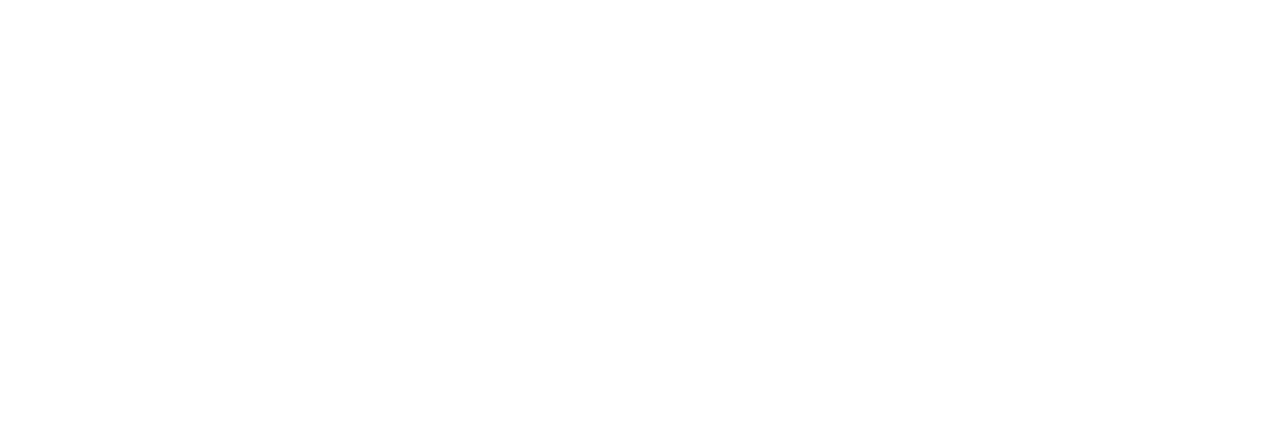
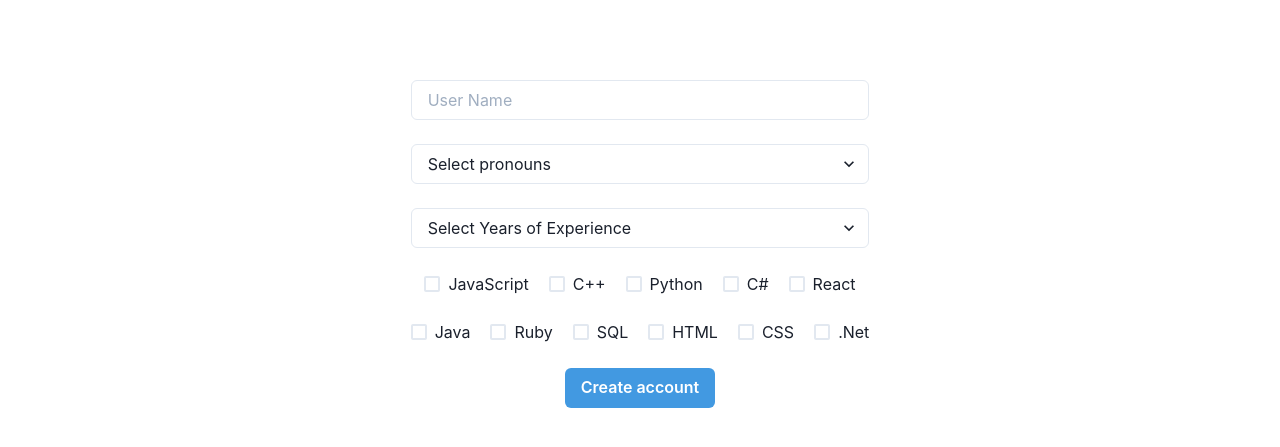
Before and after one commit to code-pals/code.pals-fe, a React app: page /createprofile in a window 1280 px wide. Shown: the part 225-672 px from the top of the page. Built offline with nearby package versions, Linux system fonts and the light colour scheme; no server answers.

Commit message:
created create profile page

```diff
--- a/src/App.jsx
+++ b/src/App.jsx
@@ -16,6 +16,7 @@
 import Header from './components/Header/Header.jsx';
 import OauthReturn from './views/OauthReturn/OauthReturn.jsx';
 import { UserProvider } from './context/UserContext.js';
+import CreateProfile from './views/Profile/CreateProfile.jsx';
 //import PrivateRoute from './components/PrivateRoute/PrivateRoute';
 
 function App() {
@@ -48,6 +49,9 @@
           <Route exact path="/oauthreturn">
             <OauthReturn />
           </Route>
+          <Route exact path="/createprofile">
+            <CreateProfile />
+          </Route>
         </Switch>
       </Router>
     </div>
--- a/src/services/users.js
+++ b/src/services/users.js
@@ -1,6 +1,6 @@
 async function fetchUser() {
   try {
-    const res = await fetch('http://localhost:7890/api/v1/users/me/', {
+    const res = await fetch(`${process.env.URL}/api/v1/users/me/`, {
       credentials: 'include',
     });
     if (res.statusCode >= 400) {
--- a/src/views/Login/Login.jsx
+++ b/src/views/Login/Login.jsx
@@ -35,8 +35,8 @@
             lineHeight={1.2}
             fontSize={useBreakpointValue({ base: '3xl', md: '4xl' })}
           >
-            Code.pals lets you find others to code with, and get some Great
-            ideas for projects too!
+            Code.pals Lets You Find Others To Code With, And Get Some Great
+            Ideas For Projects Too!
           </Text>
           <Stack direction={'row'}>
             <Button
--- /dev/null
+++ b/src/views/Profile/CreateProfile.jsx
@@ -0,0 +1,96 @@
+import {
+  Stack,
+  Flex,
+  Button,
+  Text,
+  VStack,
+  useBreakpointValue,
+  Container,
+  FormControl,
+  FormLabel,
+  Input,
+  Select,
+  CheckboxGroup,
+  Checkbox,
+  Center,
+  Link,
+} from '@chakra-ui/react';
+import { useHistory } from 'react-router-dom';
+// import Profile from './Profile';
+
+export default function CreateProfile() {
+  const history = useHistory();
+
+  function formHandler(e) {
+    e.preventDefault();
+    alert('backend stuff goes here');
+    history.replace('/profile');
+  }
+
+  return (
+    <>
+      <Flex minH={'100vh'} align={'center'} justify={'center'}>
+        <Center>
+          <Container>
+            <form onSubmit={formHandler}>
+              <FormControl>
+                <Container mt="10px" centerContent>
+                  <Input
+                    id="username"
+                    type="username"
+                    placeholder="User Name"
+                  />
+                  <br />
+                  <Select placeholder="Select pronouns">
+                    <option value="option1">He/Him/His</option>
+                    <option value="option2">She/Her/Hers</option>
+                    <option value="option3">They/Them/Their</option>
+                    <option value="option3">Gender Neutral</option>
+                    <option value="option3">Not Listed</option>
+                  </Select>
+                  <br />
+                  <Select placeholder="Select Years of Experience">
+                    <option value="option1">Less than 1</option>
+                    <option value="option2">1 - 3</option>
+                    <option value="option3">3 - 6</option>
+                    <option value="option3">6 plus</option>
+                  </Select>
+                  <br />
+                  <CheckboxGroup colorScheme="green">
+                    <Stack spacing={[1, 5]} direction={['column', 'row']}>
+                      <Checkbox value="JavaScript">JavaScript</Checkbox>
+                      <Checkbox value="C++">C++</Checkbox>
+                      <Checkbox value="Python">Python</Checkbox>
+                      <Checkbox value="C#">C#</Checkbox>
+                      <Checkbox value="React">React</Checkbox>
+                    </Stack>
+                    <br />
+                    <Stack spacing={[1, 5]} direction={['column', 'row']}>
+                      <Checkbox value="Java">Java</Checkbox>
+                      <Checkbox value="Ruby">Ruby</Checkbox>
+                      <Checkbox value="SQL">SQL</Checkbox>
+                      <Checkbox value="HTML">HTML</Checkbox>
+                      <Checkbox value="CSS">CSS</Checkbox>
+                      <Checkbox value=".net">.Net</Checkbox>
+                    </Stack>
+                  </CheckboxGroup>
+                  <br />
+                  <Button
+                    bg={'blue.400'}
+                    color={'white'}
+                    _hover={{
+                      bg: 'blue.500',
+                    }}
+                    type="submit"
+                  >
+                    Create account
+                  </Button>
+                </Container>
+              </FormControl>
+            </form>
+          </Container>
+        </Center>
+      </Flex>
+    </>
+  );
+}
--- a/src/views/Profile/Profile.jsx
+++ b/src/views/Profile/Profile.jsx
@@ -7,6 +7,10 @@
   VStack,
   useBreakpointValue,
   Container,
+  FormControl,
+  FormLabel,
+  Input,
+  Select,
 } from '@chakra-ui/react';
 
 import CodeBox from '../../components/CodeBox/CodeBox.jsx';
@@ -15,12 +19,6 @@
 export default function Profile() {
   return (
     <>
-      <Container mt="10px" centerContent>
-        <h1> Preferred Name </h1>
-        <h3> Pronouns </h3>
-        <h3> Years of Experience </h3>
-        <h2> Tech Stack </h2>
-      </Container>
       <CodeBox /> <CodeBox />
       <GithubBox />
     </>
```
